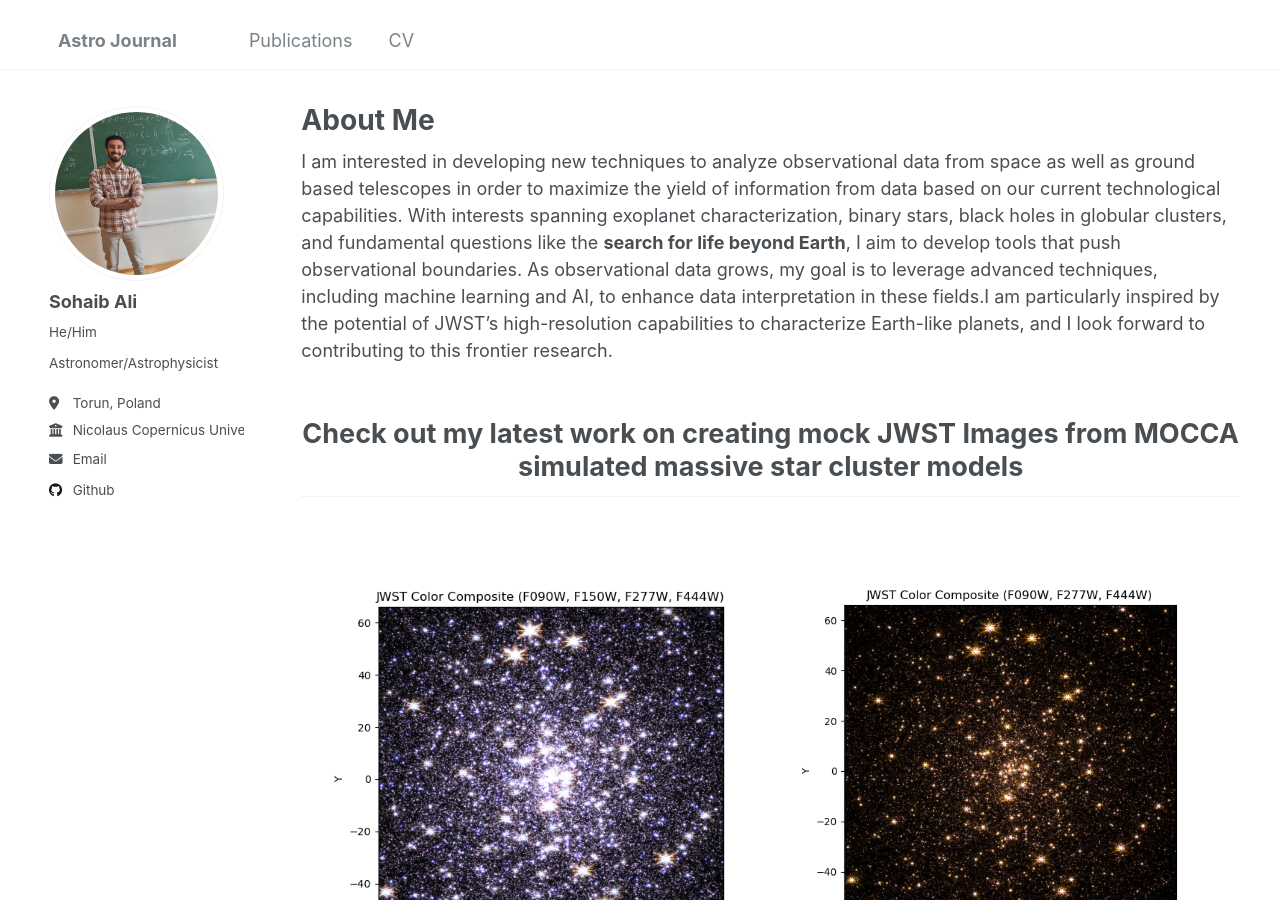
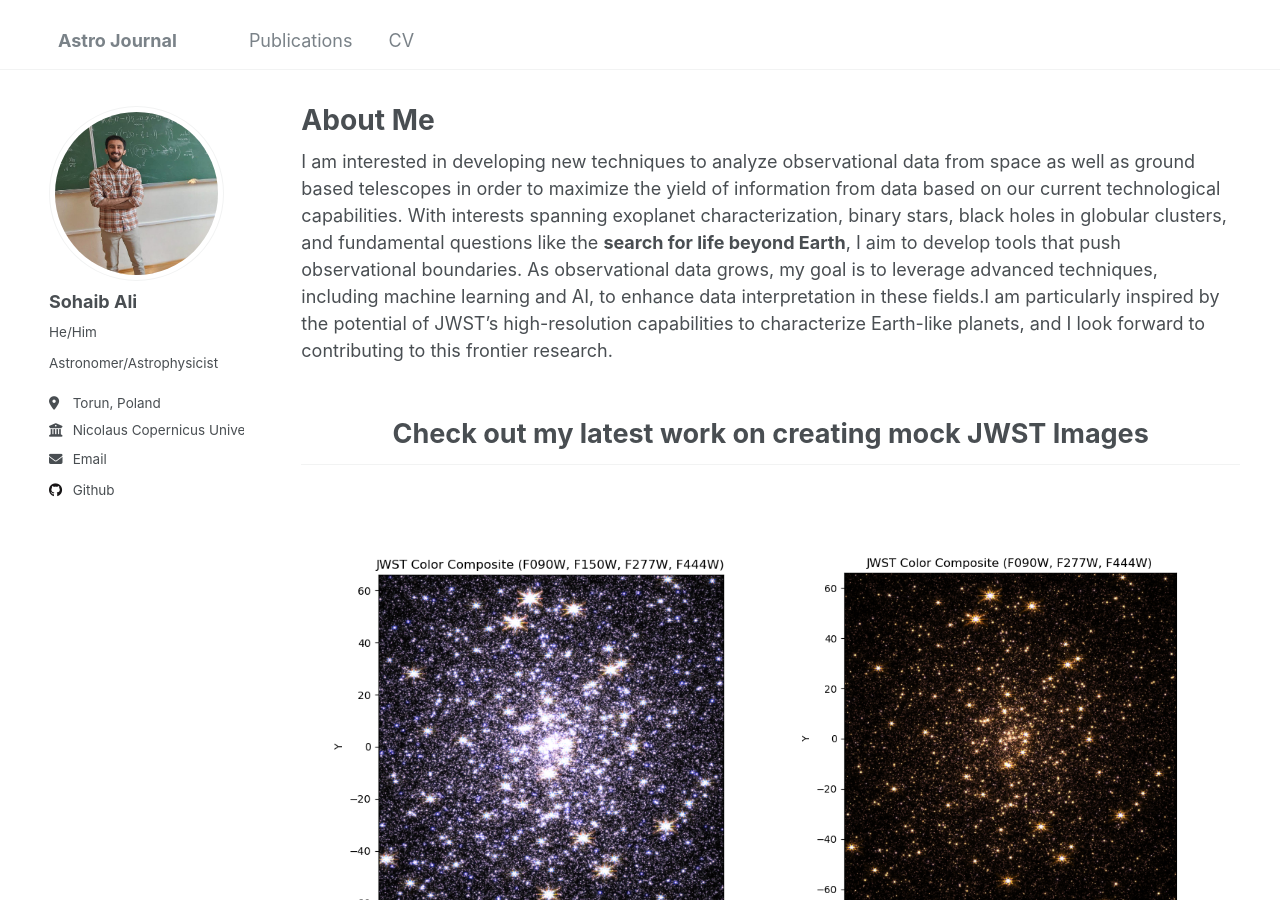
Before and after one commit to nebula-navigator/nebula-navigator.github.io, a Jekyll site: the page built from _pages/about.md, in a window 1280 px wide and 900 px high. Built offline with Jekyll 4.4.1, drawn with Linux system fonts in a browser that asks for light colours.

Commit message:
Update about.md

```diff
--- a/_pages/about.md
+++ b/_pages/about.md
@@ -19,7 +19,7 @@ Create content & metadata
 ------
 For site content, there is one markdown file for each type of content, which are stored in directories like _publications, _talks, _posts, _teaching, or _pages. For example, each talk is a markdown file in the [_talks directory](https://github.com/academicpages/academicpages.github.io/tree/master/_talks). At the top of each markdown file is structured data in YAML about the talk, which the theme will parse to do lots of cool stuff. The same structured data about a talk is used to generate the list of talks on the [Talks page](https://academicpages.github.io/talks), each [individual page](https://academicpages.github.io/talks/2012-03-01-talk-1) for specific talks, the talks section for the [CV page](https://academicpages.github.io/cv), and the [map of places you've given a talk](https://academicpages.github.io/talkmap.html) (if you run this [python file](https://github.com/academicpages/academicpages.github.io/blob/master/talkmap.py) or [Jupyter notebook](https://github.com/academicpages/academicpages.github.io/blob/master/talkmap.ipynb), which creates the HTML for the map based on the contents of the _talks directory). -->
 <h2 style="text-align: center; font-size: 1.5em; font-weight: bold; margin-bottom: 5px;">
-    Check out my latest work on creating mock JWST Images from MOCCA simulated massive star cluster models
+    Check out my latest work on creating mock JWST Images
 </h2>
 <!-- First Row -->
 <div class="page-content" style="display: flex; justify-content: space-between; margin: 20px; gap: 20px;">
@@ -45,6 +45,6 @@ The plot is interactive so feel free to dive into the center and see the IMBH in
 <div style="margin-top: 20px; text-align: center;">
   <figure style="display: inline-block; text-align: center;">
     <iframe src="./images/scatter_plot.html" style="width: 120%; max-width: 1800px; height: 800px; border: none;"></iframe>
-    <figcaption style="margin-top: 10px; font-size: 1.2em; color: #555;">Projected stellar distribution of a massive globular cluster (Z~0.0005,IMF= 0.08 Msun to 150 Msun, N=2000k, bf=10%, rh = 0.5, rh = 2.5 pc, Rgc= 5 kpc)</figcaption>
+    <figcaption style="margin-top: 10px; font-size: 1.2em; color: #555;">                    Projected stellar distribution of a massive globular cluster (Z~0.0005,IMF= 0.08 Msun to 150 Msun, N=2000k, bf=10%, rh = 0.5, rh = 2.5 pc, Rgc= 5 kpc)</figcaption>
   </figure>
 </div>
```
